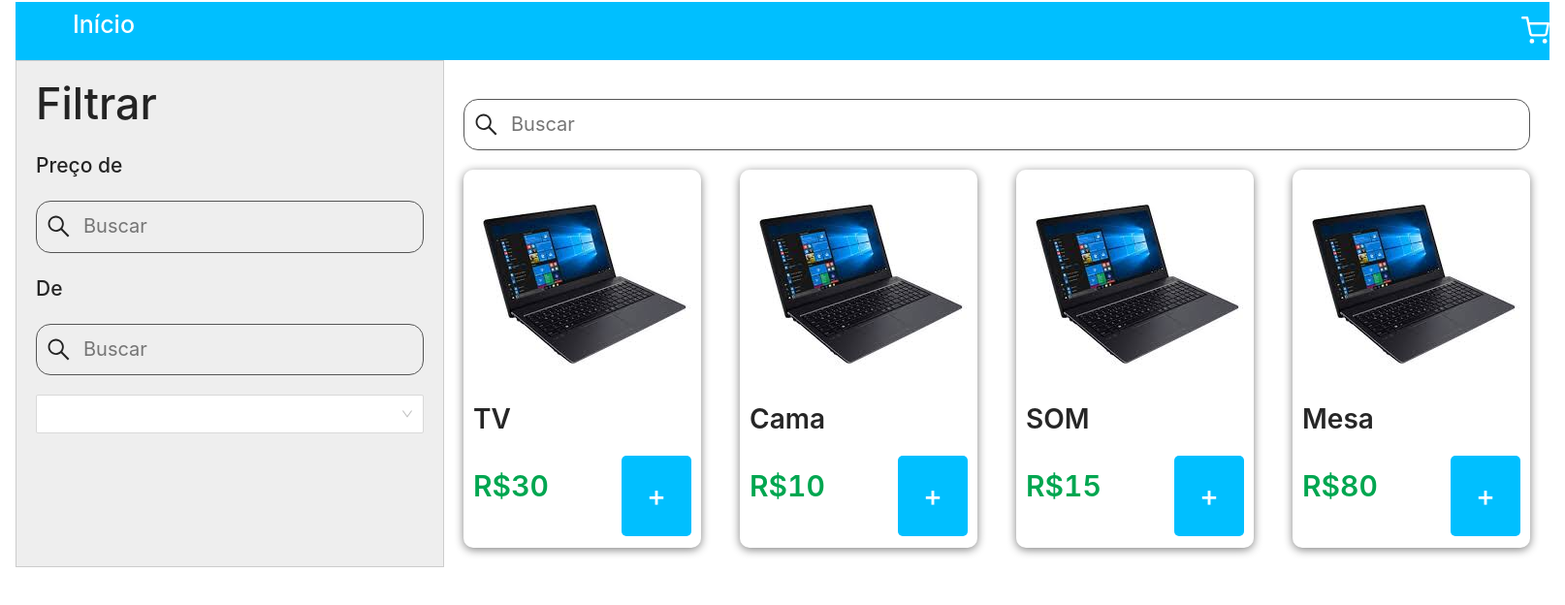
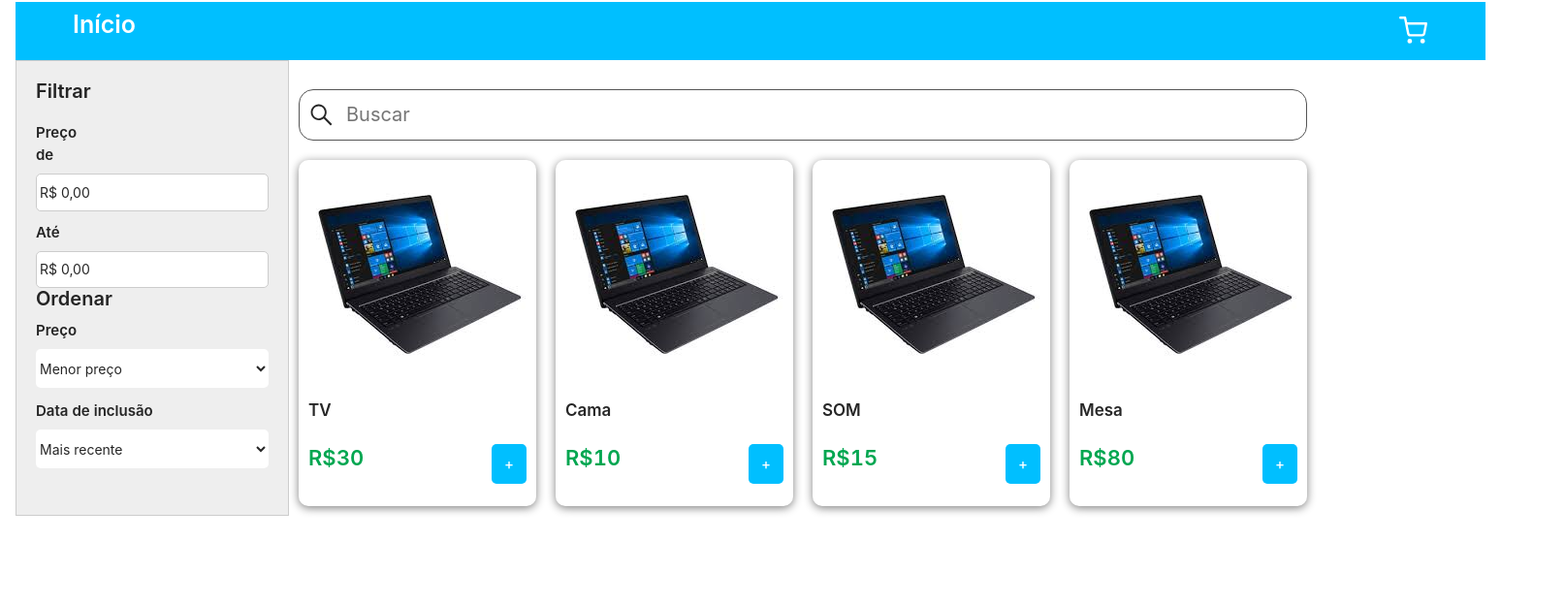
Before and after one commit to Marcelocerqueira/store, a React (Vite) app: page / in a window 1280 px wide. Shown: the top 624 px of the page at 97% size, 1614 px wide, since content can reach past the window. Built offline with nearby package versions, Linux system fonts and the light colour scheme.

Commit message:
first cmmit

```diff
--- a/src/components/CardImagem/styles.ts
+++ b/src/components/CardImagem/styles.ts
@@ -3,7 +3,8 @@ import styled from "styled-components";
 export const Container = styled.div`
   display: grid;
   grid-template-columns: repeat(4, 1fr);
-  gap: 40px;
+  gap: 20px;
+
   .card {
     box-shadow: 0 2px 10px gray;
     border-radius: 10px;
@@ -16,7 +17,7 @@ export const Container = styled.div`
   }
 
   h2 {
-    font-size: 28px;
+    font-size: 17px;
     font-weight: 600;
   }
 
@@ -28,7 +29,7 @@ export const Container = styled.div`
     justify-content: space-between;
 
     p {
-      font-size: 30px;
+      font-size: 22px;
       margin-top: 10px;
       color: #00a650;
       font-weight: 600;
@@ -39,7 +40,7 @@ export const Container = styled.div`
       background: #00bfff;
       color: white;
       border-radius: 5px;
-      font-size: 30px;
+      font-size: 15px;
       display: flex;
       justify-content: center;
     }
--- a/src/components/Layout/index.tsx
+++ b/src/components/Layout/index.tsx
@@ -93,19 +93,37 @@ const LayoutCompeent: React.FC = () => {
           <Sider>
             <div>
               <h1>Filtrar</h1>
-              <h2>Preço de</h2>
+              <h2>
+                Preço <hr /> de
+              </h2>
             </div>
-            <Input />
+            <input type="text" value="R$ 0,00" />
             <div>
-              <h2>De</h2>
+              <h2>Até</h2>
             </div>
-            <Input />
-            <Select />
-            <input />
+            <input type="text" value="R$ 0,00" />
+            <div>
+              <h1>Ordenar</h1>
+              <h4>Preço</h4>
+            </div>
+
+            <select>
+              <option value="item1">Menor preço </option>
+              <option value="item1">Maior preço </option>
+            </select>
+
+            <div>
+              <h4>Data de inclusão</h4>
+            </div>
+
+            <select>
+              <option value="item1">Mais recente</option>
+              <option value="item1">Menos recente </option>
+            </select>
           </Sider>
           <div
             style={{
-              padding: 20,
+              padding: 10,
             }}
           >
             <Input />
@@ -113,10 +131,7 @@ const LayoutCompeent: React.FC = () => {
             <CardImagem setIsModalVisible={setIsModalVisible} />
           </div>
         </Content>
-
-        {/* <CardImagem /> */}
       </Wrapper>
-      {/* <Footer/> */}
     </Container>
   );
 };
--- a/src/components/Layout/styles.ts
+++ b/src/components/Layout/styles.ts
@@ -18,9 +18,30 @@ export const Sider = styled.div`
   background: #eee;
   padding: 20px;
   border: 1px solid #ccc;
+
+  input {
+    width: 30vh;
+    height: 3vw;
+    border: 1px solid #ccc;
+    border-radius: 5px;
+    background: white;
+    padding: 3px;
+  }
+
   .ant-select-single:not(.ant-select-customize-input) .ant-select-selector {
-    width: 400px;
+    width: 300px;
     height: 40px;
+    border-radius: 4px;
+    padding: 20px;
+  }
+
+  select {
+    width: 100%;
+    height: 40px;
+    background: white;
+    border-radius: 5px;
+    border-radius: 1px solid #ccc;
+    margin-bottom: 12px;
   }
 `;
 
--- a/src/components/Menu/styles.ts
+++ b/src/components/Menu/styles.ts
@@ -1,7 +1,7 @@
 import styled from "styled-components";
 
 export const Container = styled.div`
-  width: 100%;
+  width: 113%;
   height: 60px;
   margin-top: 3px;
   background: #00bfff;
@@ -10,19 +10,26 @@ export const Container = styled.div`
   align-items: center;
 
   .cart-item {
+    width: 16px;
+    height: 17px;
     display: flex;
-    align-items: center;
+    /* align-items: center; */
     justify-content: center;
     border-radius: 50%;
-    position: relative;
-    padding: 1px;
+    /* position: relative; */
+    /* padding: 1px; */
     background: yellow;
-    font-size: large;
+    /* font-size: 10px; */
+    position: absolute;
+    top: 4px;
+    /* z-index: 10px; */
+    right: 55px;
   }
 
   svg {
     font-size: 29px;
     color: white;
+    margin-right: 60px;
   }
 
   h1 {
--- a/src/styles/GlobalStyles.ts
+++ b/src/styles/GlobalStyles.ts
@@ -10,9 +10,19 @@ export default createGlobalStyle`
     min-height: 100%;
     background: var(--color-primary);
   }
-  /* h1, h2, h3, h4, h5, h6 {
+  h1,h4 {
     font-weight: 600;
-  } */
+    font-size: 20px;
+  }
+  h4 {
+    font-weight: 600;
+    font-size: 15px;
+  }
+  h2 {
+    font-weight: 600;
+    font-size: 15px;
+    padding-top: 10px;
+  }
   *, button, input {
     border: 0;
     background: none;
```
